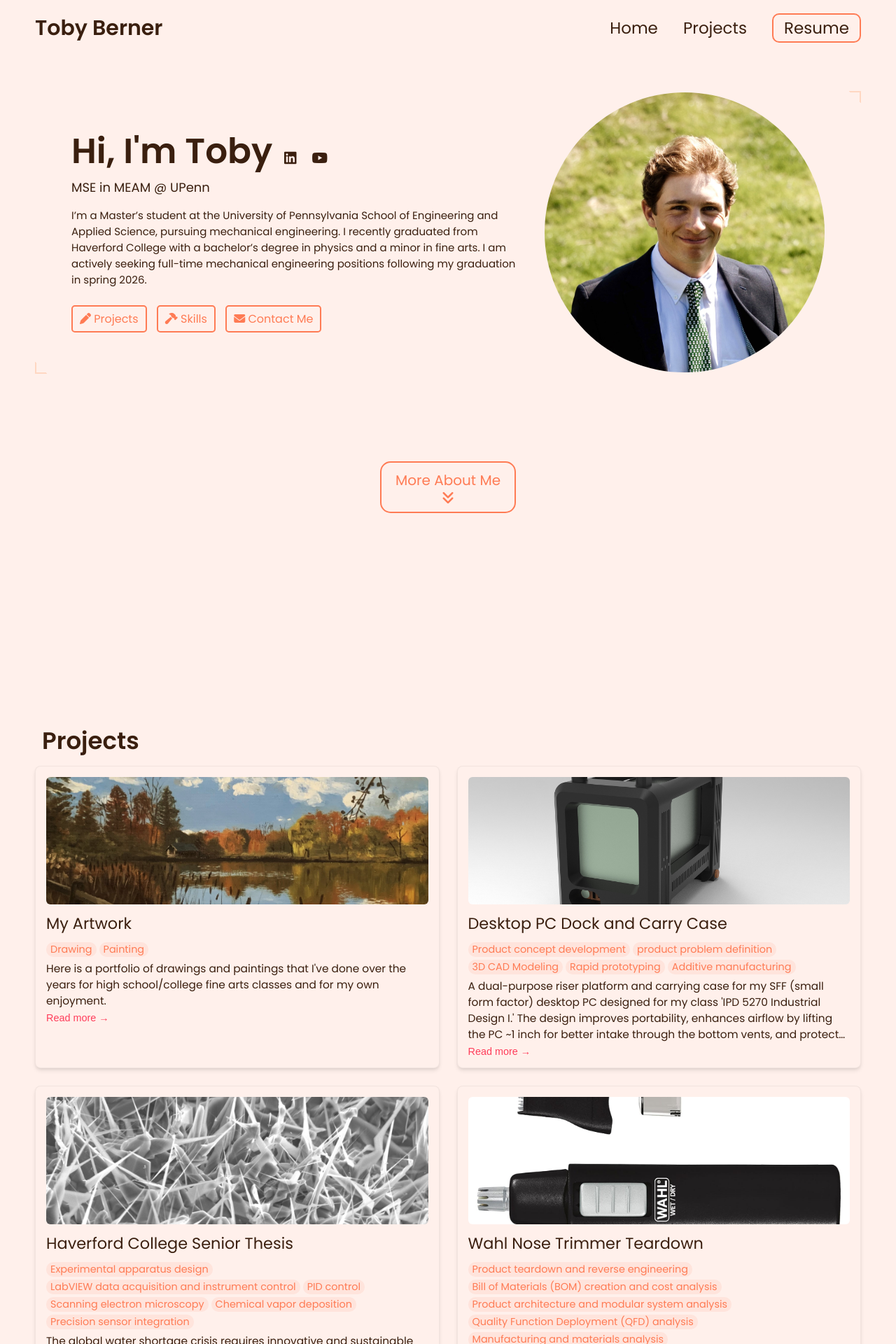
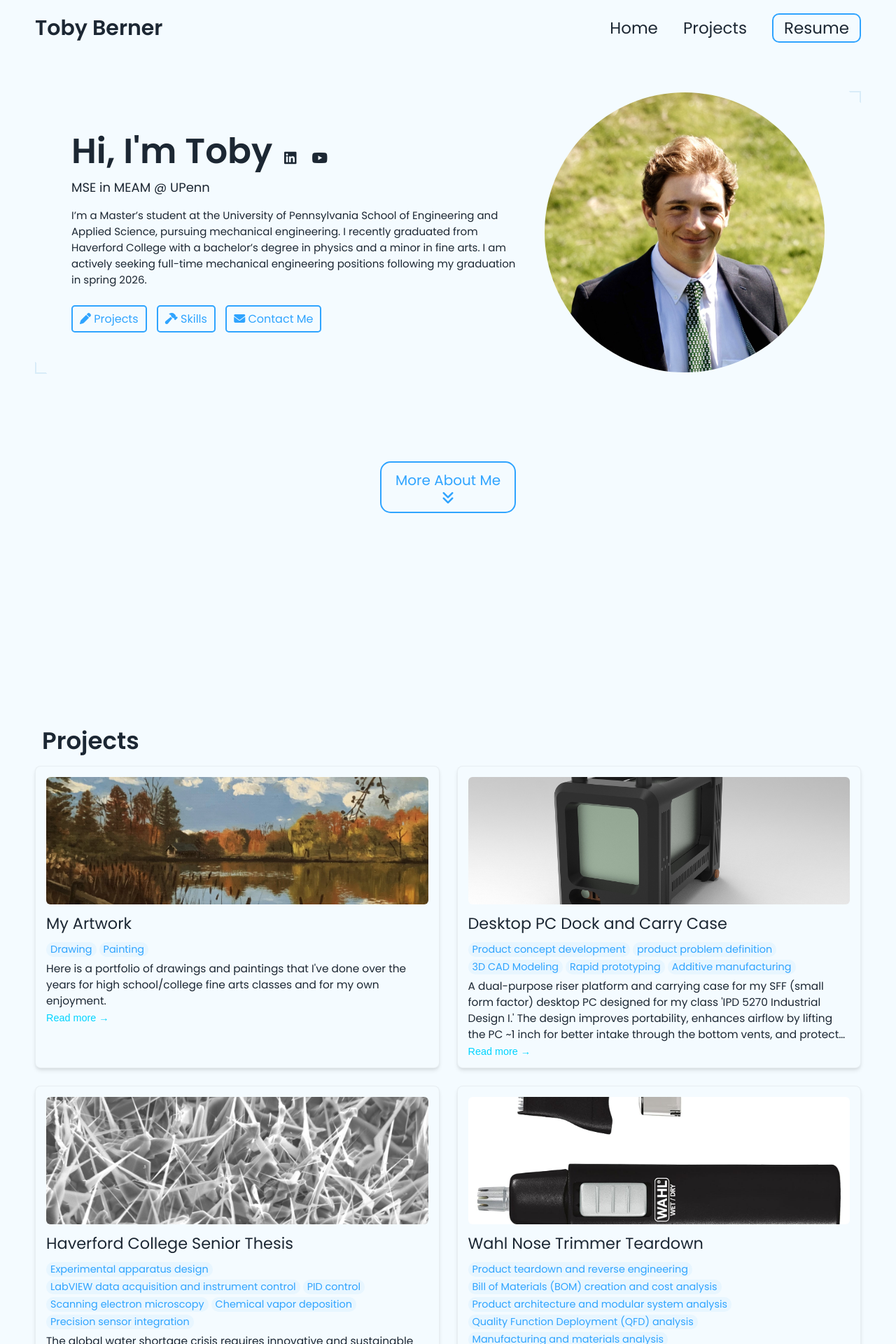
Before and after one commit to tdberner/tdberner.github.io, a Jekyll site: the page built from index.html, in a window 1280 px wide. Shown: the top 1920 px of the page at 70% size. Built offline with Jekyll 4.4.1, drawn with Linux system fonts in a browser that asks for light colours.

Commit message:
Update _config.yml

```diff
--- a/_config.yml
+++ b/_config.yml
@@ -80,12 +80,12 @@ formspree-key:   https://formspree.io/f/mgonklqz
 
 # Active theme (Updatethis to switch themes). Make sure to keep the indentation the samne.
 colors:
-  text: "#3a1f0f"
-  border: "#ffd7c2"
-  link: "#ff7b54"
-  highlight: "#ff3d5a"
-  background: "#fff0eb"
-  light_background: "#ffe4dc"
+  text: "#1c2733"
+  border: "#d8ecf8"
+  link: "#2fa4ff"
+  highlight: "#00d4ff"
+  background: "#f4fbff"
+  light_background: "#e8f6ff"
 
 
 # A few examples.
```
